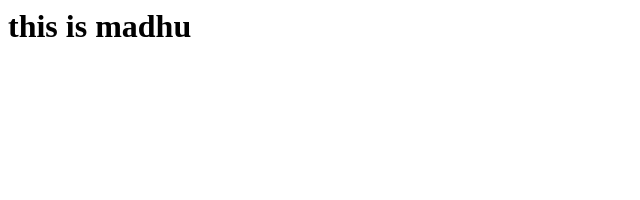
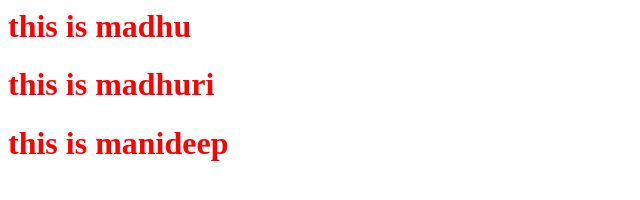
Before and after one commit to Madhu49576/Git-tutorial, a plain HTML site: page index.html in a window 1280 px wide. Shown: the whole page, without its empty margins (0-640 px from the left). Drawn offline with Linux system fonts and the light colour scheme.

Commit message:
add friends

```diff
--- a/index.html
+++ b/index.html
@@ -1 +1,3 @@
-<h1> this is madhu </h1>
+<h1 style="color:red"> this is madhu </h1>
+<h1 style="color:red"> this is madhuri </h1>
+<h1 style="color:red"> this is manideep </h1>
```
